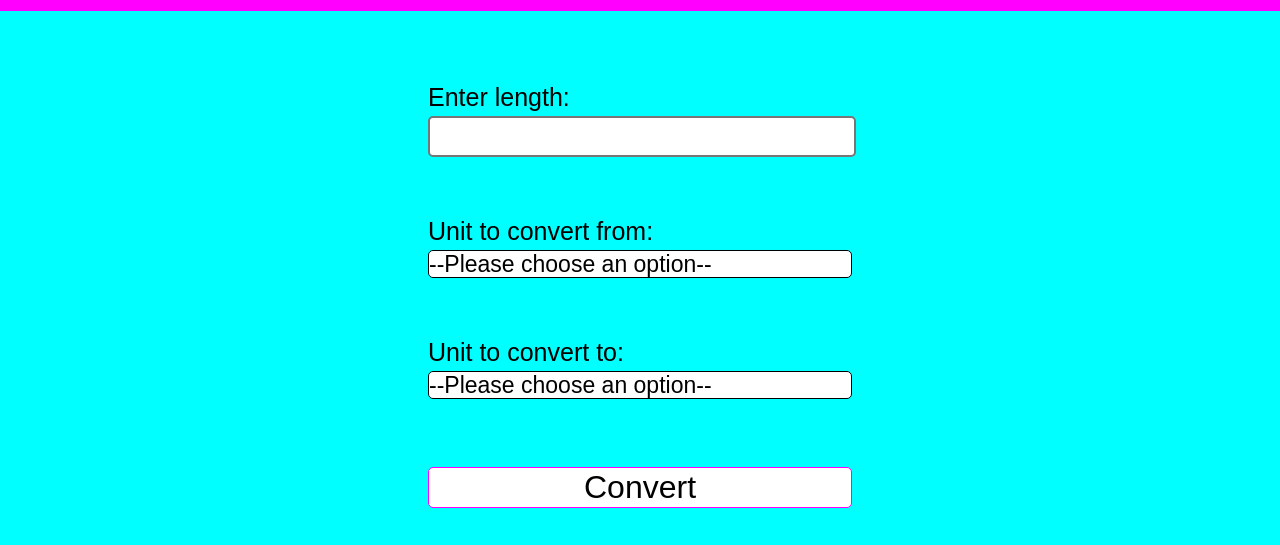
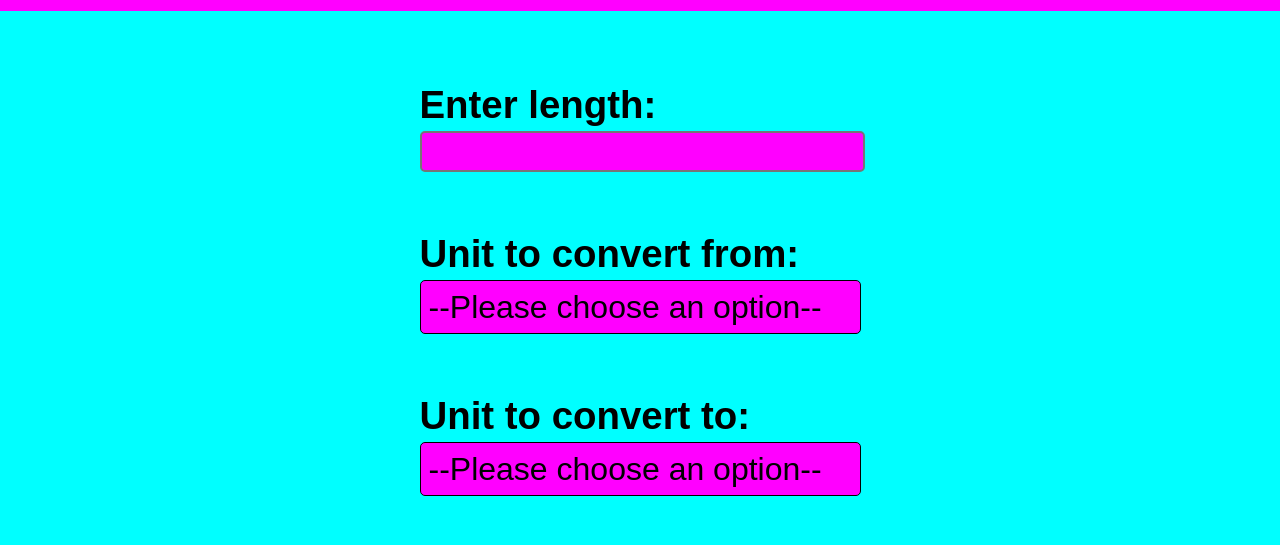
Before and after one commit to PhilippAubert/Unit-Converter, a website: page index.html in a window 1280 px wide. Shown: the part 221-766 px from the top of the page. Drawn offline with Linux system fonts and the light colour scheme.

Commit message:
Iterate a bit

```diff
--- a/styles.css
+++ b/styles.css
@@ -108,18 +108,21 @@ header {
 .form-label {
     font-family: Arial, Helvetica, sans-serif;
     font-size: 25px;
+    font-weight: 800;
 }
 
 input {
     display: block;
     font-size: 100%;
     background: none;
-    width: 100%;
     padding: 0;
     margin: 0;
     border-style: solid;
-    background-color: #fff;
+    background-color: #f0f;
+    color: #000;
+    font-weight: 800;
     border-radius: 5px;
+    width: inherit;
 }
 
 input:focus {
@@ -137,8 +140,14 @@ select {
     background-color: rgb(255, 255, 255);
     border: 1px solid #000;
     border-radius: 5px;
-    font-size: 23px;
+    font-size: 100%;
     width: 100%;
+    background-color: #f0f;
+    padding: 8px;
+}
+
+option {
+    background: #f0f;
 }
 
 .select-wrapper {
@@ -149,48 +158,51 @@ select {
     box-sizing: border-box;
 }
 
-option {
-    font-size: 50%;
-}
+
 
 .select-wrapper::after {
     right: 0;
     position: absolute;
 }
 
-.button-area {
-    border-radius: 5px;
-    padding: 16px 0;
-}
+
 
 button {
     box-sizing: border-box;
-    border: 1px solid #f0f;
+    border: 1px solid #0ff;
     appearance: none;
-    font-size: 32px;
-    background-color: #fff;
     font-size: 100%;
     margin: 0;
     display: block;
+    border-radius: 5px;
+    font-weight: 800;
+    background-color: #f0f;
+    width: 50%;
+    padding: 16px;
+}
+
+.button-area {
+    border-radius: 5px;
     width: 100%;
-    border-radius: 5px;
+    display: flex;
+    justify-content: center;
 }
 
 footer {
     margin: 0;
     display: block;
-    background-color: #0ff;
-    color: #f0f;
+    background-color: #f0f;
+    color: #0ff;
 }
 
 .footer {
-    padding: 32px;
     background-color: #0ff;
 }
 
 .footer-text {
     font-family: Arial, Helvetica, sans-serif;
     background-color: #000;
+    color: #f0f;
     font-weight: 800;
     padding: 24px;
 }
@@ -214,6 +226,10 @@ footer {
     .form {
         padding: 32px 64px;
         width: fit-content;
+    }
+
+    .form-label {
+        font-size: 1.2em;
     }
 
     .footer-text {
@@ -259,5 +275,6 @@ footer {
 
     button {
         padding: 4px 22px;
+        background-color: #f0f;
     }
 }
```
